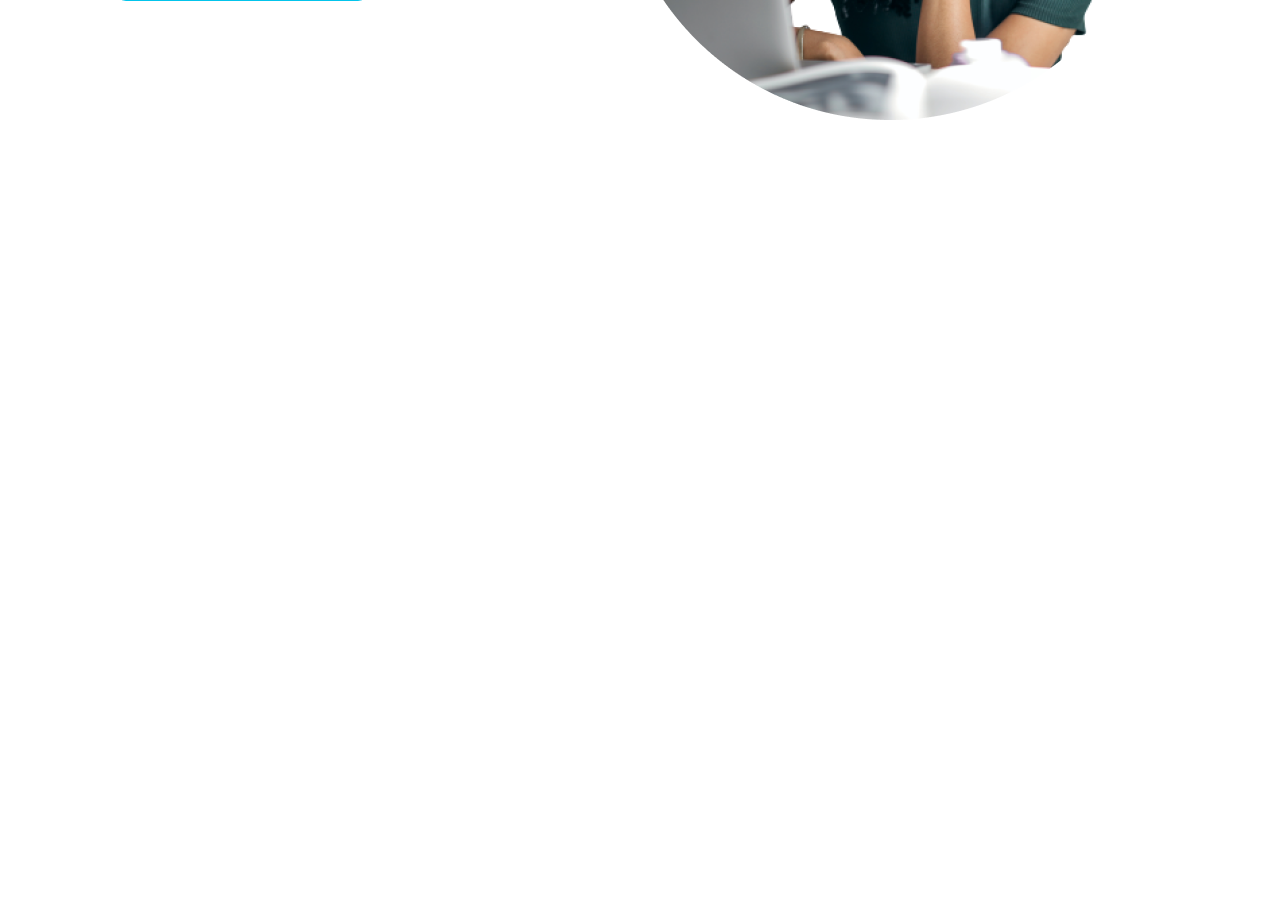
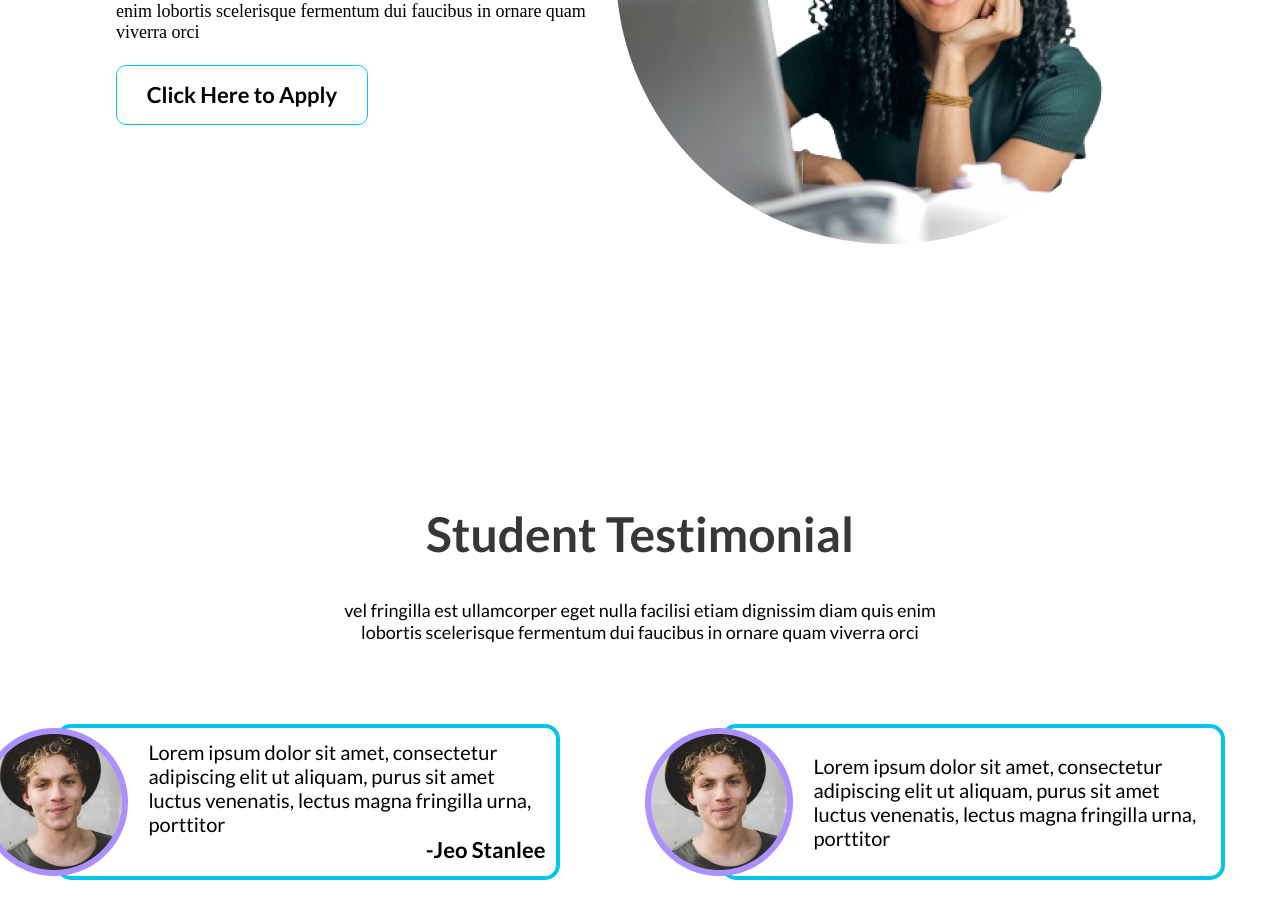
Before and after one commit to Open-Science-Community-Saudi-Arabia/MOOCs, a React (Vite) app in the folder Frontend/: page / in a window 1280 px wide. Shown: the part 2660-3578 px from the top of the page. Before the commit the page ends 2784 px from the top, so only its background shows below. Built offline with nearby package versions, Linux system fonts and the light colour scheme.

Commit message:
testimonial section completed

```diff
--- /dev/null
+++ b/Frontend/src/components/TestimonialCard/Testimonial.css
@@ -0,0 +1,32 @@
+.testimonial{
+    max-width: 31.9375rem;
+    border: 4px solid #03C4EB;
+    position: relative;
+    display: flex;
+    border-radius: 0.9375rem;
+
+}
+
+.testimonial .img{
+/* position: absolute; */
+margin-left: -80px;
+}
+.desc--container{
+    display: flex;
+    flex-direction: column;
+    align-items: flex-start;
+    justify-content: center;
+    margin-left: 1.3125rem;
+    max-width: 25.4375rem;
+    padding-right: 10px;
+    font-family: 'Lato';
+}
+.desc--container h3{
+    align-self: flex-end;
+    font-size: 1.375rem;
+    font-weight: 600;
+}
+.desc--container p{
+    font-size: 1.25rem;
+    font-weight: 400;
+}
--- /dev/null
+++ b/Frontend/src/components/TestimonialCard/Testimonial.jsx
@@ -0,0 +1,16 @@
+import React from 'react'
+import './Testimonial.css'
+
+const Testimonial = ({img, name, desc}) => {
+  return (
+    <div className='testimonial'>
+        <img src={img} alt=""  className='img'/>
+            <div className='desc--container' >
+                <p>{desc}</p>
+                <h3>{name}</h3>
+            </div>
+    </div>
+  )
+}
+
+export default Testimonial
--- a/Frontend/src/pages/landing-page/LandingPage.jsx
+++ b/Frontend/src/pages/landing-page/LandingPage.jsx
@@ -5,9 +5,10 @@ import Records from "../../components/Records/Records";
 import { record } from "../../utils/data";
 import "./landingpage.css";
 import Course from "../../components/Course/Course";
-import {courses, learning} from '../../utils/data'
+import {courses, learning, testimonials} from '../../utils/data'
 import Carosel from "../../components/Carousel/Carousel";
 import LearningWidget from "../../components/Learningwidget/LearningWidget";
+import Testimonial from "../../components/TestimonialCard/Testimonial";
 
 function LandingPage() {
   return (
@@ -90,8 +91,19 @@ vel fringilla est ullamcorper eget nulla facilisi etiam dignissim diam quis enim
           <img src="../../../public/images/Mask Group.png" alt="" />
         </div>
       </section>
-      <section className="testimonial">
+      <section className="testimonial-wrapper">
+           <div className="testimonial-header">
+           <h1>
+            Student Testimonial
+            </h1>
+            <p>vel fringilla est ullamcorper eget nulla facilisi etiam dignissim diam quis enim lobortis scelerisque fermentum dui faucibus in ornare quam viverra orci</p>
+           </div>
 
+<div className="testimonial--card--wrapper">
+
+       {testimonials.map((item, index)=> <Testimonial {...item} key={index}/>)}
+
+</div>
       </section>
     </>
   );
--- a/Frontend/src/pages/landing-page/landingpage.css
+++ b/Frontend/src/pages/landing-page/landingpage.css
@@ -170,6 +170,7 @@ font-weight: 700;
     padding-left: 7.25rem;
     padding-right: 7.25rem;
     align-items: center;
+    height: 100vh;
 }
 .instructor{
     display: flex;
@@ -193,6 +194,34 @@ font-weight: 700;
     width: 15.75rem;
 }
 
-.testimonial{
+.testimonial-wrapper{
+    display: flex;
+    flex-direction: column;
+    justify-content: center;
+    align-items: center;
+    height: 80vh;
+}
+.testimonial--card--wrapper{
+    display: flex;
+    gap: 10.0625rem;
 
 }
+
+.testimonial-header{
+    max-width: 38.3125rem;
+    font-family: 'Lato';
+    margin-bottom: 5.0625rem;
+
+}
+.testimonial-header h1{
+    font-size: 3rem;
+    font-weight: 900;
+    color: #373737;
+    text-align: center;
+    margin-bottom: 2.3125rem;
+}
+.testimonial-header p{
+    font-size: 1.125rem;
+    font-weight: 400;
+    text-align: center;
+}
--- a/Frontend/src/utils/data.js
+++ b/Frontend/src/utils/data.js
@@ -97,3 +97,16 @@ export const learning = [
   }
 
 ]
+
+export const testimonials =[
+  {
+    img:'../../public/images/testimonial1.png',
+    name:'-Jeo Stanlee',
+    desc:'Lorem ipsum dolor sit amet, consectetur adipiscing elit ut aliquam, purus sit amet luctus venenatis, lectus magna fringilla urna, porttitor'
+  },
+  {
+    img:'../../public/images/testimonial1.png',
+    name:'',
+    desc:'Lorem ipsum dolor sit amet, consectetur adipiscing elit ut aliquam, purus sit amet luctus venenatis, lectus magna fringilla urna, porttitor'
+  }
+]
```
Also changed, not shown: Frontend/public/images/testimonial1.png (added).
